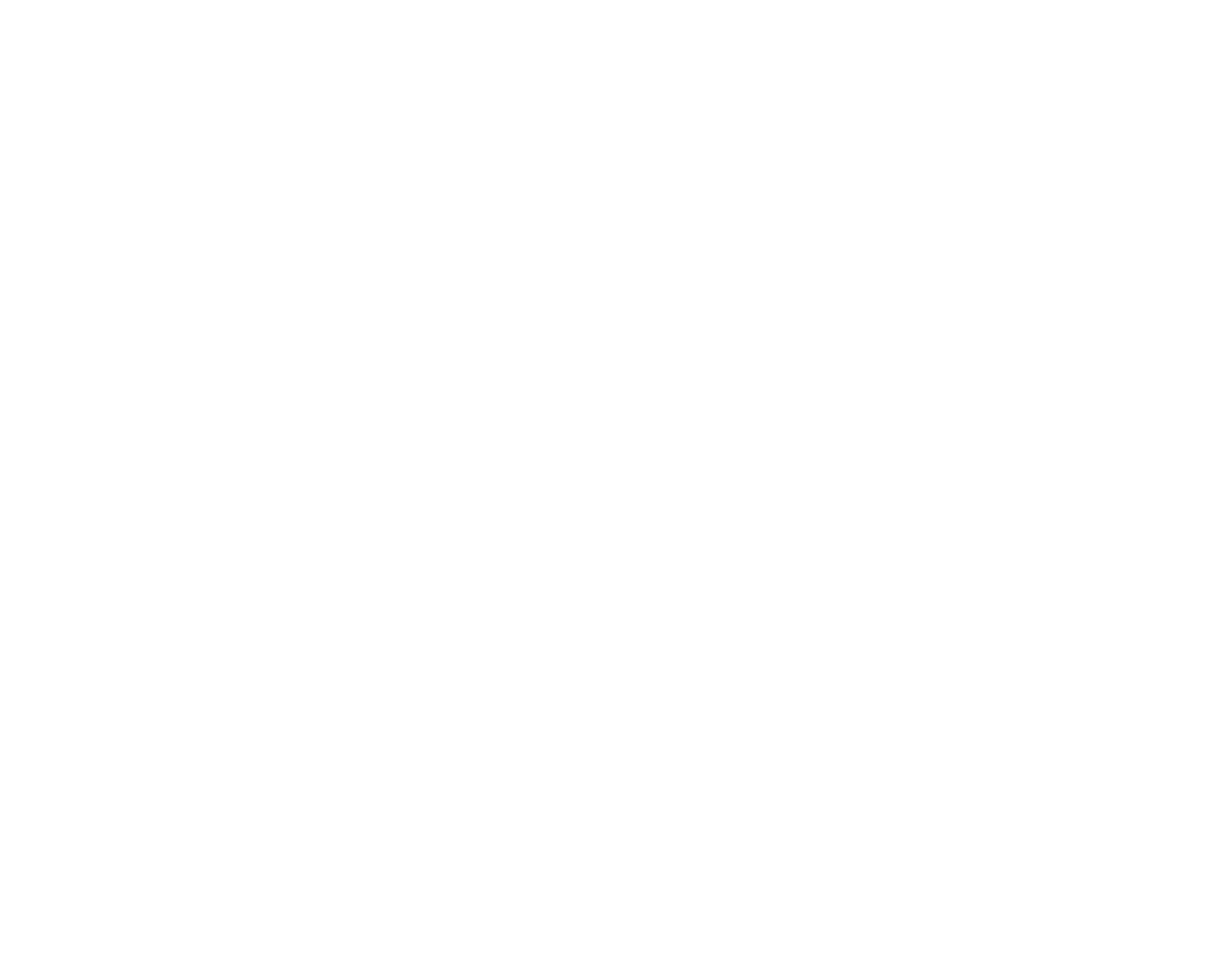
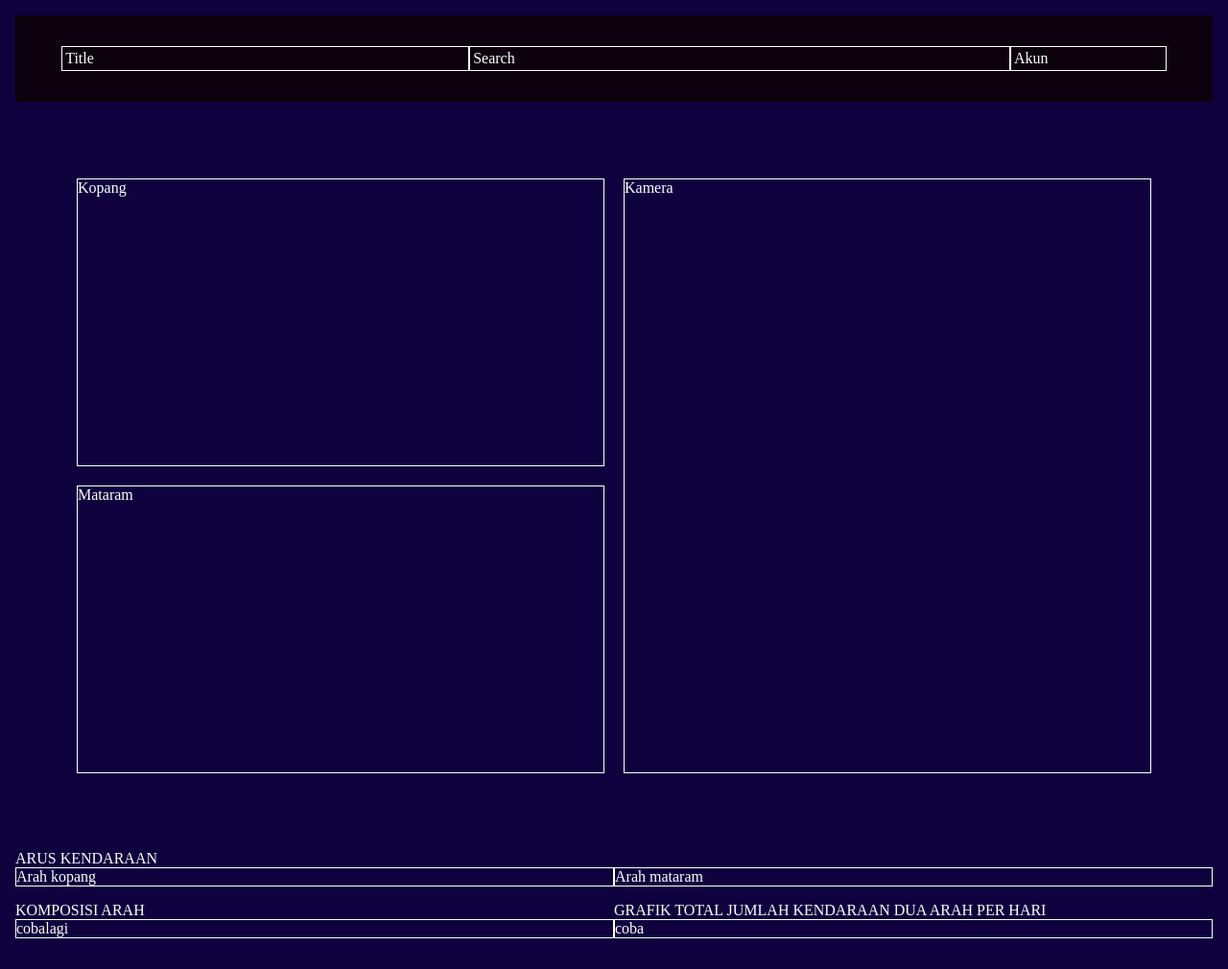
Before and after one commit to imambungo/dashboard-plato, a website built with Parcel: page src/index.html in a window 1280 px wide. Shown: the whole page at 96% size. Before the commit the page ends 800 px from the top, so only its background shows below. Built offline with nearby package versions, Linux system fonts and the light colour scheme.

Commit message:
Prototyping layout
Co-authored-by: Ananda Umamil <zweimach@zweimach.org>

```diff
--- a/package.json
+++ b/package.json
@@ -11,7 +11,7 @@
     "prettier": "^1.19.1"
   },
   "scripts": {
-    "start": "parcel watch src/index.html",
+    "start": "parcel serve src/index.html",
     "build": "parcel build src/index.html"
   },
   "repository": {
--- a/src/index.html
+++ b/src/index.html
@@ -7,5 +7,41 @@
     <title>Dashboard Plato</title>
     <link rel="stylesheet" href="main.css" />
   </head>
-  <body></body>
+  <body>
+    <nav class="flex-container">
+      <div class="flex-item title">Title</div>
+      <div class="flex-item search">Search</div>
+      <div class="flex-item account">Akun</div>
+    </nav>
+    <section class="grid-container">
+      <div class="grid-item-1 border">Kopang</div>
+      <div class="grid-item-2 border">Mataram</div>
+      <div class="grid-item-3 border">Kamera</div>
+    </section>
+    <section>
+      ARUS KENDARAAN
+      <div class="flex-container">
+        <div class="flex-item border">
+          Arah kopang
+        </div>
+        <div class="flex-item border">
+          Arah mataram
+        </div>
+      </div>
+    </section>
+    <section class="flex-container">
+      <div class="flex-container flex-item column">
+        KOMPOSISI ARAH
+        <div class="border">
+          cobalagi
+        </div>
+      </div>
+      <div class="flex-container flex-item column">
+        GRAFIK TOTAL JUMLAH KENDARAAN DUA ARAH PER HARI
+        <div class="border">
+          coba
+        </div>
+      </div>
+    </section>
+  </body>
 </html>
--- a/src/main.css
+++ b/src/main.css
@@ -0,0 +1,86 @@
+body {
+  box-sizing: border-box;
+  color: #fff;
+  padding: 1rem;
+  margin: 0;
+  background-color: #0f013e;
+}
+
+nav.flex-container {
+  background-color: #0d010d;
+  padding: 2rem 3rem;
+  display: flex;
+  flex-wrap: wrap;
+  justify-content: space-between;
+  margin: 0;
+}
+
+.border {
+  border: 1px solid #ffffff;
+}
+
+nav div.flex-item {
+  border: 1px solid #ffffff;
+  padding: 0.2rem;
+}
+
+nav div.title {
+  flex: 3 1 3rem;
+}
+
+nav div.search {
+  flex: 4 1 4rem;
+}
+
+nav div.account {
+  flex: 1 1 2rem;
+}
+
+.grid-container {
+  display: grid;
+  grid-gap: 20px;
+  padding: 4rem;
+  grid-template-columns: repeat(2, 1fr);
+  grid-template-rows: repeat(2, 300px);
+}
+
+.grid-item-1 {
+  grid-column: 1/2;
+  grid-row: 1/2;
+}
+
+.grid-item-2 {
+  grid-column: 1/2;
+  grid-row: 2/3;
+}
+
+.grid-item-3 {
+  grid-column: 2/3;
+  grid-row: 1/3;
+}
+
+.footer {
+  display: flex;
+  padding: 2rem 4rem;
+}
+
+.footer-item {
+  flex: 1 1 auto;
+}
+
+.flex-container {
+  display: flex;
+}
+
+.flex-item {
+  flex: 1 1 1rem;
+}
+
+.column {
+  flex-direction: column;
+}
+
+section {
+  margin-top: 1rem;
+  margin-bottom: 1rem;
+}
```
